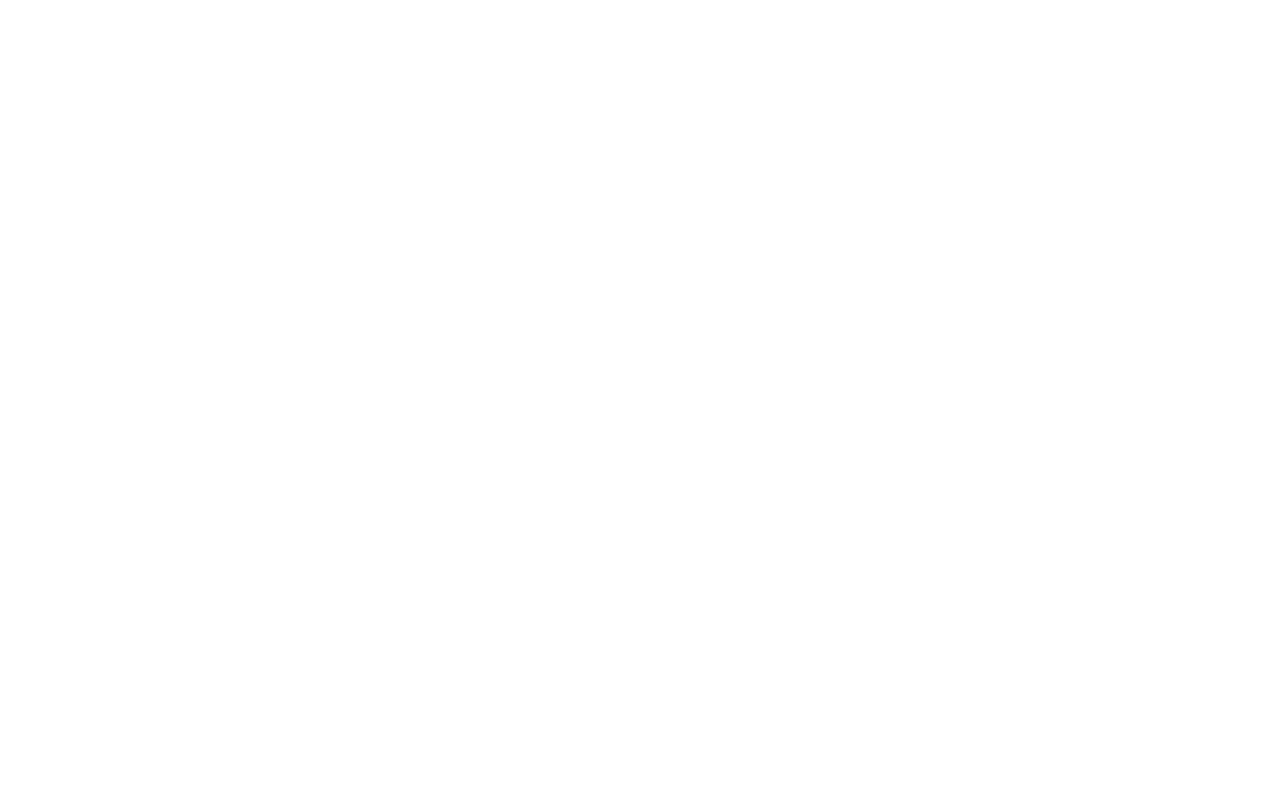
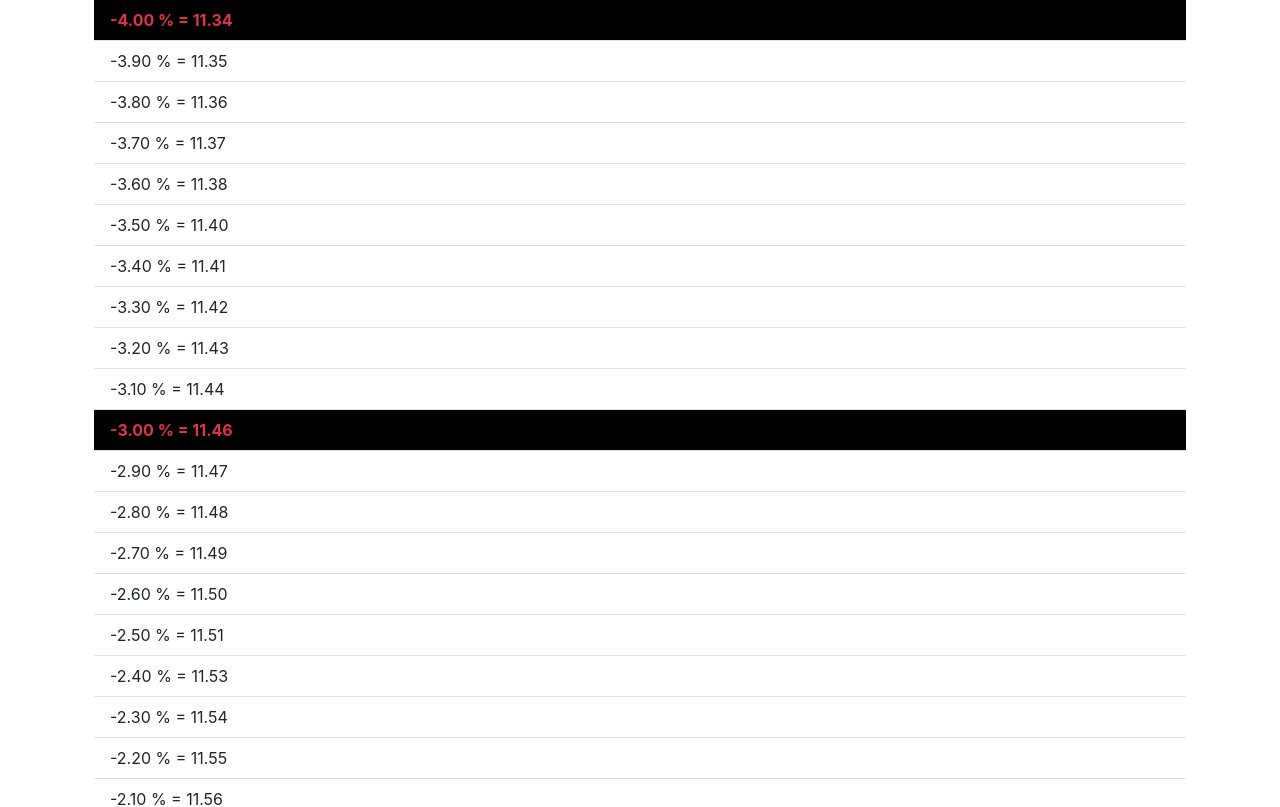
Before and after one commit to leonwebdev/price_calculate, a React (Create React App) app: page / in a window 1280 px wide. Shown: the top 807 px of the page. Built offline with nearby package versions, Linux system fonts and the light colour scheme.

Commit message:
Refactor App.js to add OneDigit component and update price display and styling

```diff
--- a/src/App.js
+++ b/src/App.js
@@ -1,6 +1,12 @@
 import "./App.css";
 import OneDigit from "./OneDigit";
 import { Container, ListGroup } from "react-bootstrap";
-function App() {}
+function App() {
+    return (
+        <Container>
+            <OneDigit />
+        </Container>
+    );
+}
 
 export default App;
```
